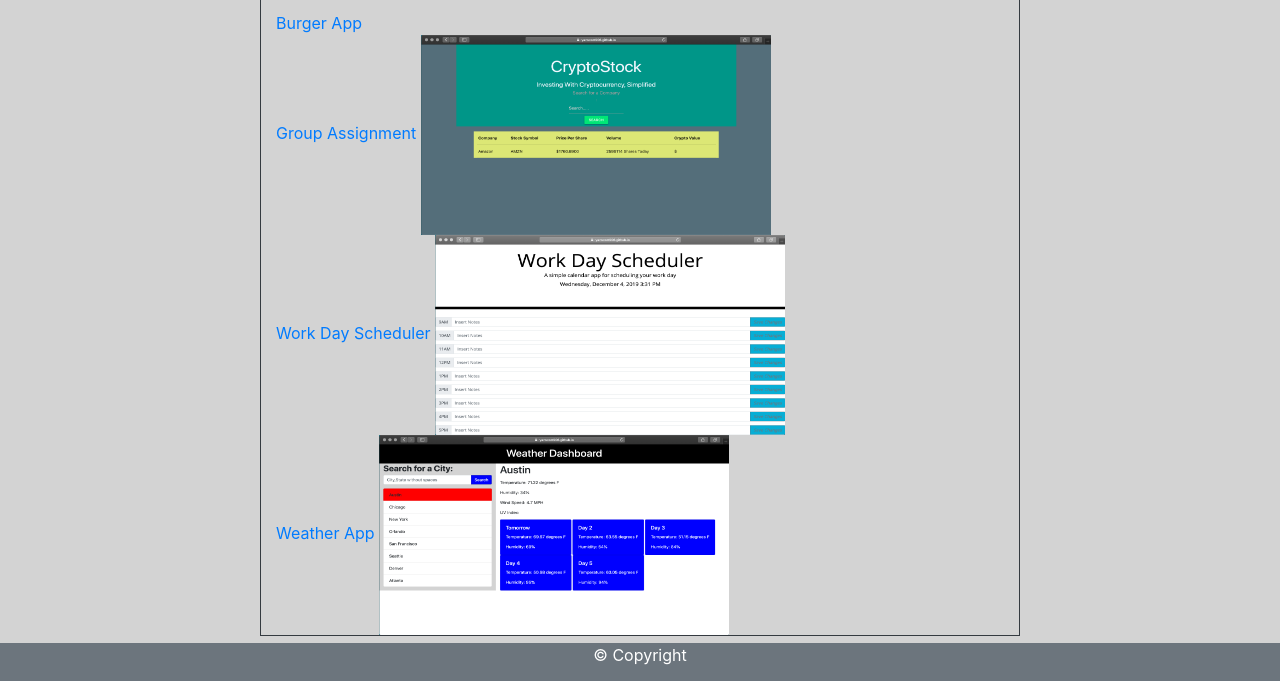
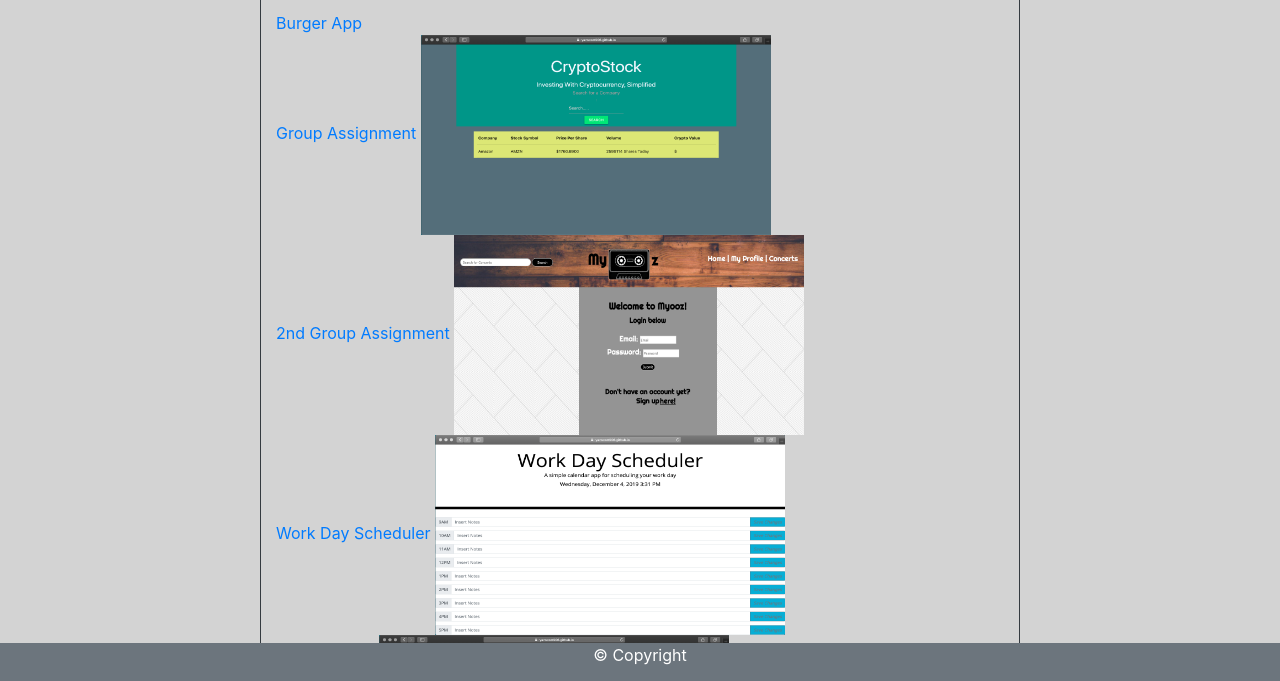
Before and after one commit to ryanscott906/Homework-2-Bootstrap, a plain HTML site: page projects.html in a window 1280 px wide. Shown: the part 117-798 px from the top of the page. Drawn offline with nearby package versions, Linux system fonts and the light colour scheme.

Commit message:
added 2nd group project to the list

```diff
--- a/portfolio.html
+++ b/projects.html
@@ -45,7 +45,9 @@
                     <a href="https://git.heroku.com/young-temple-09541.git" >Burger App</a><br>
                     <a href="https://ryanscott906.github.io/Group-Project-1/" >Group Assignment</a>
                     <img src="assets/images/cryptoStock.png" height="200" width="350" alt="CryptoStock"><br>
-                    <a href="https://ryanscott906.github.io/Homework-5-Calendar/" >Work Day Scheduler</a>
+                    <a href="https://blooming-reef-02390.herokuapp.com/" >2nd Group Assignment</a>
+                    <img src="assets/images/myoozApp.png" height="200" width="350" alt="Myooz App"><br>
+                    <a href="https://ryanscott906.github.io/Homework-5-Workday-Planner/" >Work Day Scheduler</a>
                     <img src="assets/images/scheduler.png" height="200" width="350" alt="Workday Scheduler"><br>
                     <a href="https://ryanscott906.github.io/Homework-6-Weather/" >Weather App</a>
                     <img src="assets/images/weather.png" height="200" width="350" alt="Weather App">
```
Also changed, not shown: assets/images/myoozApp.png (added).
